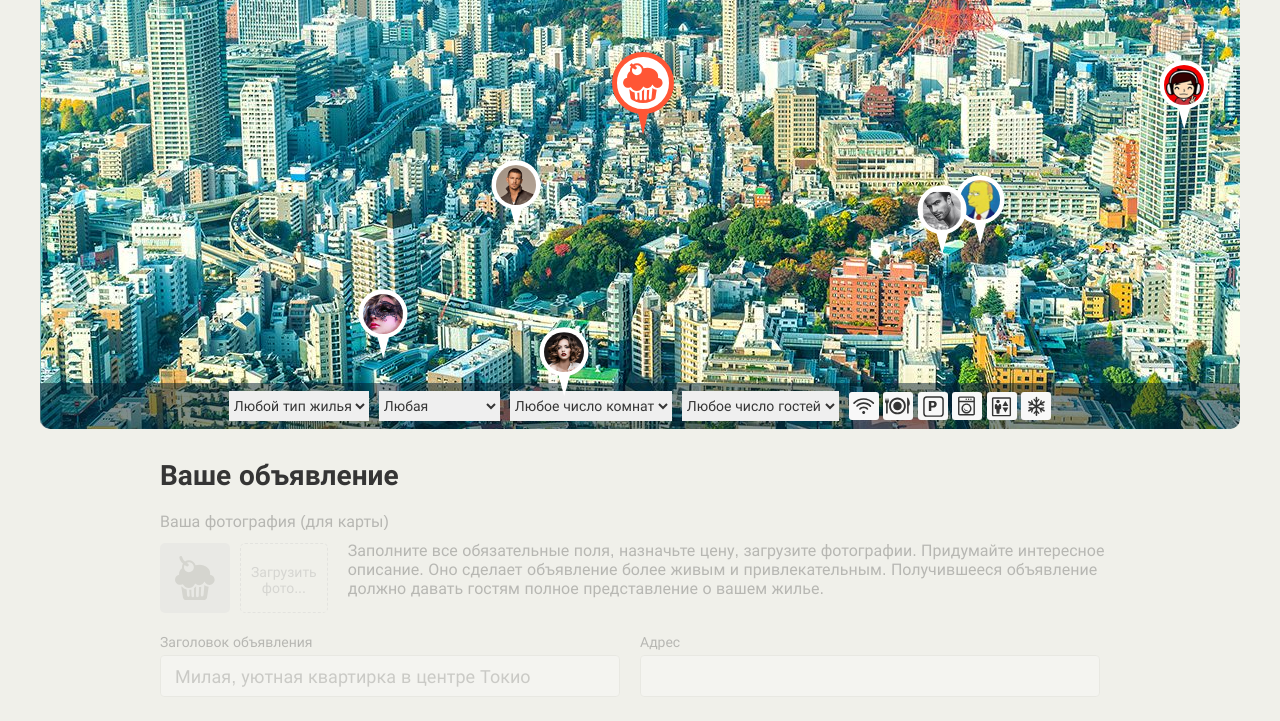
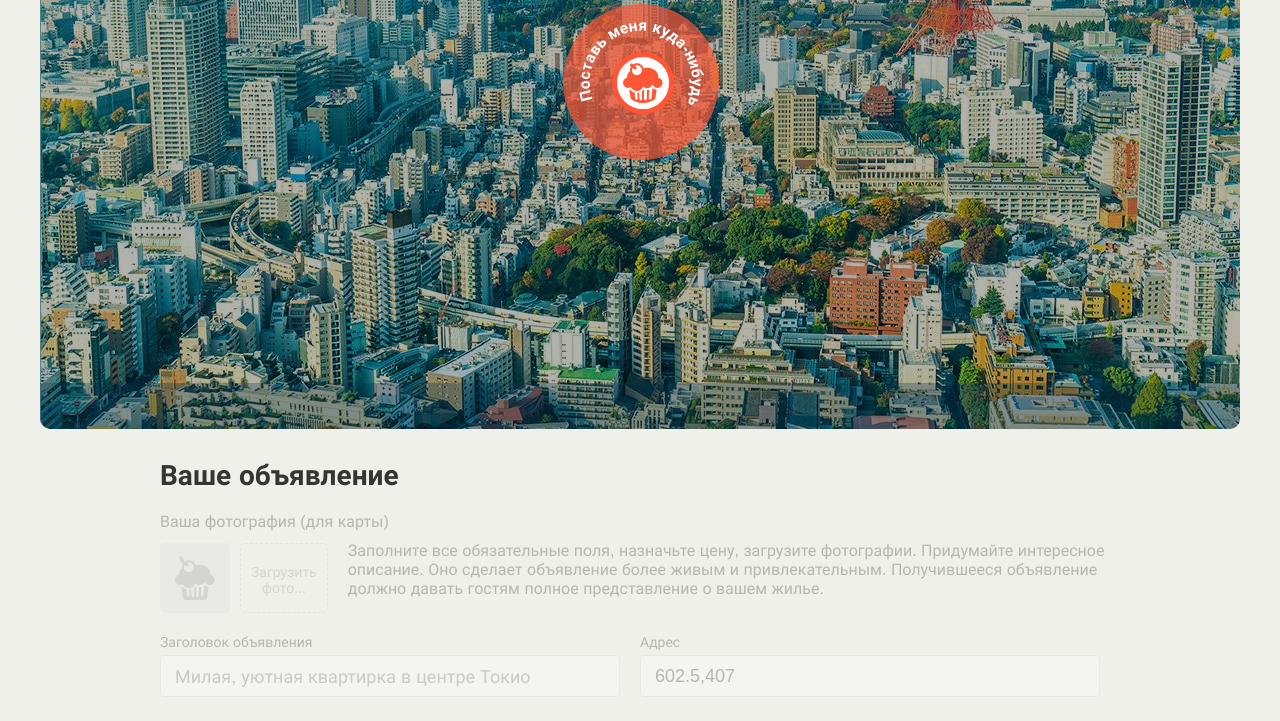
Before and after one commit to Manfred7/201238-keksobooking-21, a website: page index.html in a window 1280 px wide. Shown: the part 321-1042 px from the top of the page. Drawn offline with Linux system fonts and the light colour scheme.

Commit message:
Личный проект: доверяй, но проверяй (часть 1)

```diff
--- a/index.html
+++ b/index.html
@@ -84,7 +84,7 @@
     <!-- Форма объявления -->
     <section class="notice">
       <h2 class="notice__title">Ваше объявление</h2>
-      <form class="ad-form ad-form--disabled" method="post" enctype="multipart/form-data" autocomplete="off">
+      <form class="ad-form ad-form--disabled" method="post" action= "https://javascript.pages.academy/keksobooking " enctype="multipart/form-data" autocomplete="off">
         <fieldset class="ad-form-header">
           <legend class="ad-form-header__title">Ваша фотография (для карты)</legend>
           <div class="ad-form-header__upload">
--- a/js/main.js
+++ b/js/main.js
@@ -12,14 +12,88 @@ const LOCATION_Y_MAX = 630;
 
 const CHECKIN_VARIANTS = [`12:00`, `13:00`, `14:00`];
 const CHECKOUT_VARIANTS = [`12:00`, `13:00`, `14:00`];
-const APPARTMENTS = [`palace`, `flat`, `house`, `bungalow`];
+const APPARTMENTS = [`palace`, `flat`, `house`, `bungalo`];
 const FEATURES = [`wifi`, `dishwasher`, `parking`, `washer`, `elevator`, `conditioner`];
 const PHOTOS = [`http://o0.github.io/assets/images/tokyo/hotel1.jpg`, `http://o0.github.io/assets/images/tokyo/hotel2.jpg`, `http://o0.github.io/assets/images/tokyo/hotel3.jpg`];
 
 const theMapPins = document.querySelector(`.map__pins`);
 const MAX_WIDTH = theMapPins.clientWidth;
-const DELTA_X = document.querySelector(`.map__pin--main`).offsetWidth / 2;
-const DELTA_Y = document.querySelector(`.map__pin--main`).offsetHeight;
+
+const theMap = document.querySelector(`.map`);
+const adForm = document.querySelector(`.ad-form`);
+const mapFilters = document.querySelector(`.map__filters`);
+const adFormFieldsets = adForm.querySelectorAll(`fieldset`);
+const mapFiltersFieldsets = mapFilters.querySelectorAll(`fieldset`);
+const mapFilterSelects = mapFilters.querySelectorAll(`.map__filter`);
+const mapPinMain = document.querySelector(`.map__pin--main`);
+
+const DELTA_X = mapPinMain.offsetWidth / 2;
+const DELTA_Y = mapPinMain.offsetHeight;
+
+const address = {
+  addressControl: document.querySelector(`#address`),
+  setAddresCoord: function (x, y) {
+    this.addressControl.value = `${x},${y}`;
+  },
+  setInnactiveState: function () {
+    let mapPinCenterX = mapPinMain.offsetLeft + DELTA_X;
+    let mapPinCenterY = mapPinMain.offsetTop + Math.floor(DELTA_Y / 2);
+    this.setAddresCoord(mapPinCenterX, mapPinCenterY);
+    this.addressControl.disabled = true;
+  },
+  setActveState: function () {
+    let mapPinX = mapPinMain.offsetLeft + DELTA_X;
+    let mapPinY = mapPinMain.offsetTop - DELTA_Y;
+    this.setAddresCoord(mapPinX, mapPinY);
+  }
+};
+
+const disableArrayElements = function (array, disable) {
+  for (let i = 0; i < array.length; i++) {
+    array[i].disabled = disable;
+  }
+};
+
+const setInnactiveState = function () {
+  theMap.classList.add(`map--faded`);
+  adForm.classList.add(`ad-form--disabled`);
+  mapFilters.classList.add(`map__filters--disabled`);
+
+  disableArrayElements(adFormFieldsets, true);
+  disableArrayElements(mapFiltersFieldsets, true);
+  disableArrayElements(mapFilterSelects, true);
+
+  address.setInnactiveState();
+};
+
+const setActiveState = function () {
+  theMap.classList.remove(`map--faded`);
+  adForm.classList.remove(`ad-form--disabled`);
+  mapFilters.classList.remove(`map__filters--disabled`);
+
+  disableArrayElements(adFormFieldsets, false);
+  disableArrayElements(mapFiltersFieldsets, false);
+  disableArrayElements(mapFilterSelects, false);
+
+  const ads = makeFakeAds(); // генерим тестовые данные
+  theMapPins.appendChild(makeFragment(ads)); // сгенерим и добамим сгенеренный фрагмент
+
+  address.setActveState();
+};
+
+
+mapPinMain.addEventListener(`mousedown`, function (evt) {
+  const buttonPressed = evt.button;
+  if (buttonPressed === 0) {
+    setActiveState();
+  }
+});
+
+mapPinMain.addEventListener(`keydown`, function (evt) {
+  if (evt.key === `Enter`) {
+    setActiveState();
+  }
+});
 
 // генерирует случайное целое (integer) число от min до max (включительно).
 const getRandomInInterval = function (min, max) {
@@ -125,8 +199,19 @@ const makeFragment = function (ads) {
   return fragment;
 };
 
-const theMap = document.querySelector(`.map`);
-theMap.classList.remove(`map--faded`);
+const roomNumber = document.querySelector(`#room_number`);
+const capacity = document.querySelector(`#capacity`);
 
-const ads = makeFakeAds(); // генерим тестовые данные
-theMapPins.appendChild(makeFragment(ads)); // сгенерим и добамим сгенеренный фрагмент
+const validateRoomsGestAccordance = function (evt) {
+  if (roomNumber.value !== capacity.value) {
+    evt.target.setCustomValidity(`Количество гостей не соответствует количеству комнат!`);
+  } else {
+    evt.target.setCustomValidity(``);
+  }
+  evt.target.reportValidity();
+};
+
+capacity.addEventListener(`change`, validateRoomsGestAccordance);
+roomNumber.addEventListener(`change`, validateRoomsGestAccordance);
+
+setInnactiveState();
```
